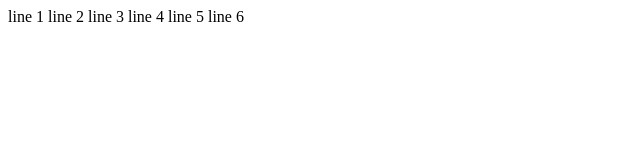
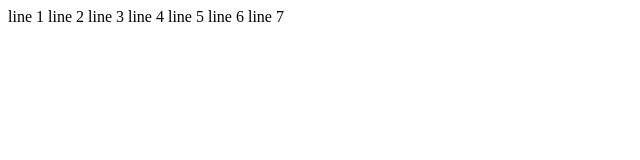
Before and after one commit to mdedgjonaj/Integration.Git.Test1, a plain HTML site: page Index.html in a window 1280 px wide. Shown: the full height of the page, 0-640 px from the left. Drawn offline with Linux system fonts and the light colour scheme.

Commit message:
B-11972 test

```diff
--- a/Index.html
+++ b/Index.html
@@ -10,5 +10,6 @@
     line 4
     line 5
     line 6
+    line 7
 </body>
 </html>
```
